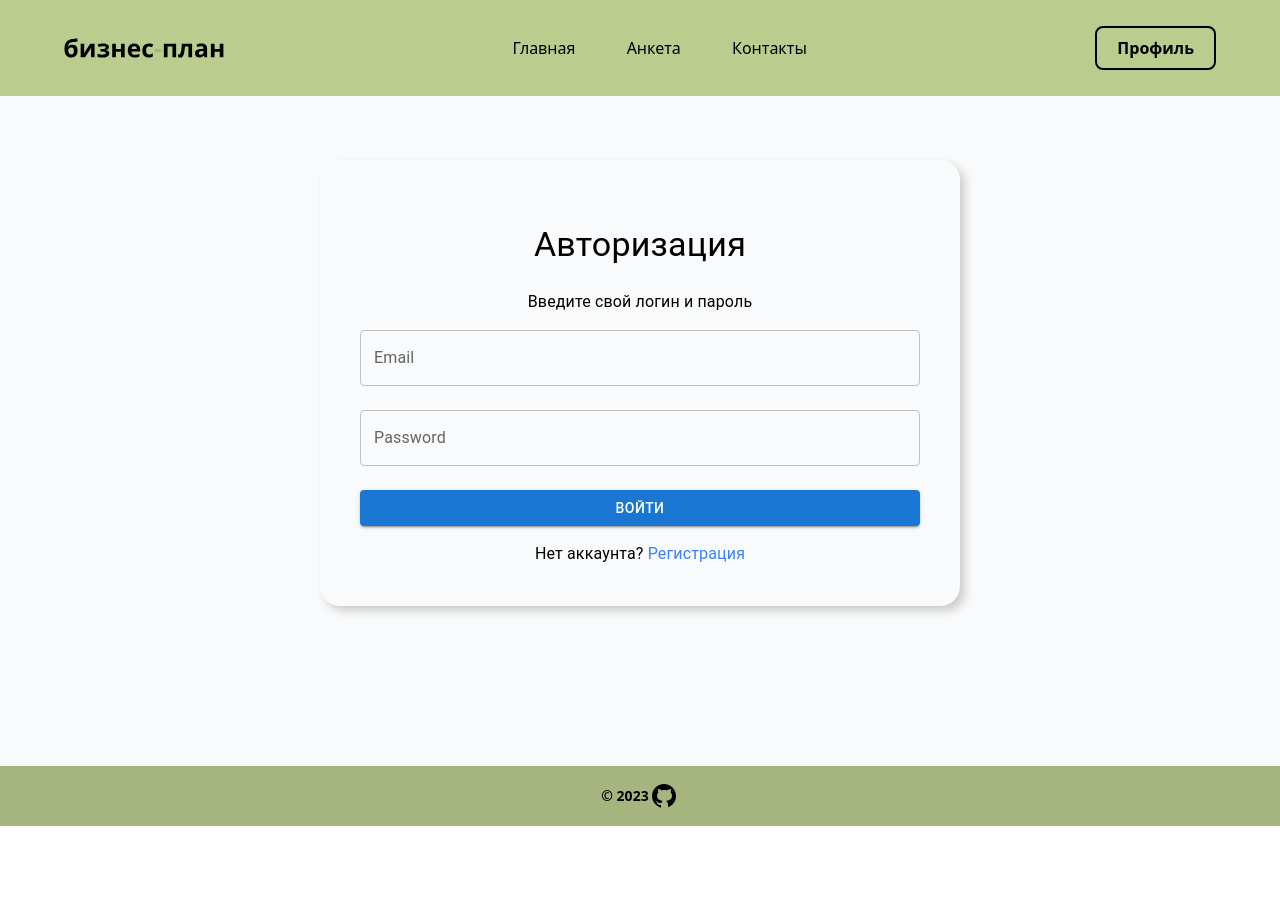
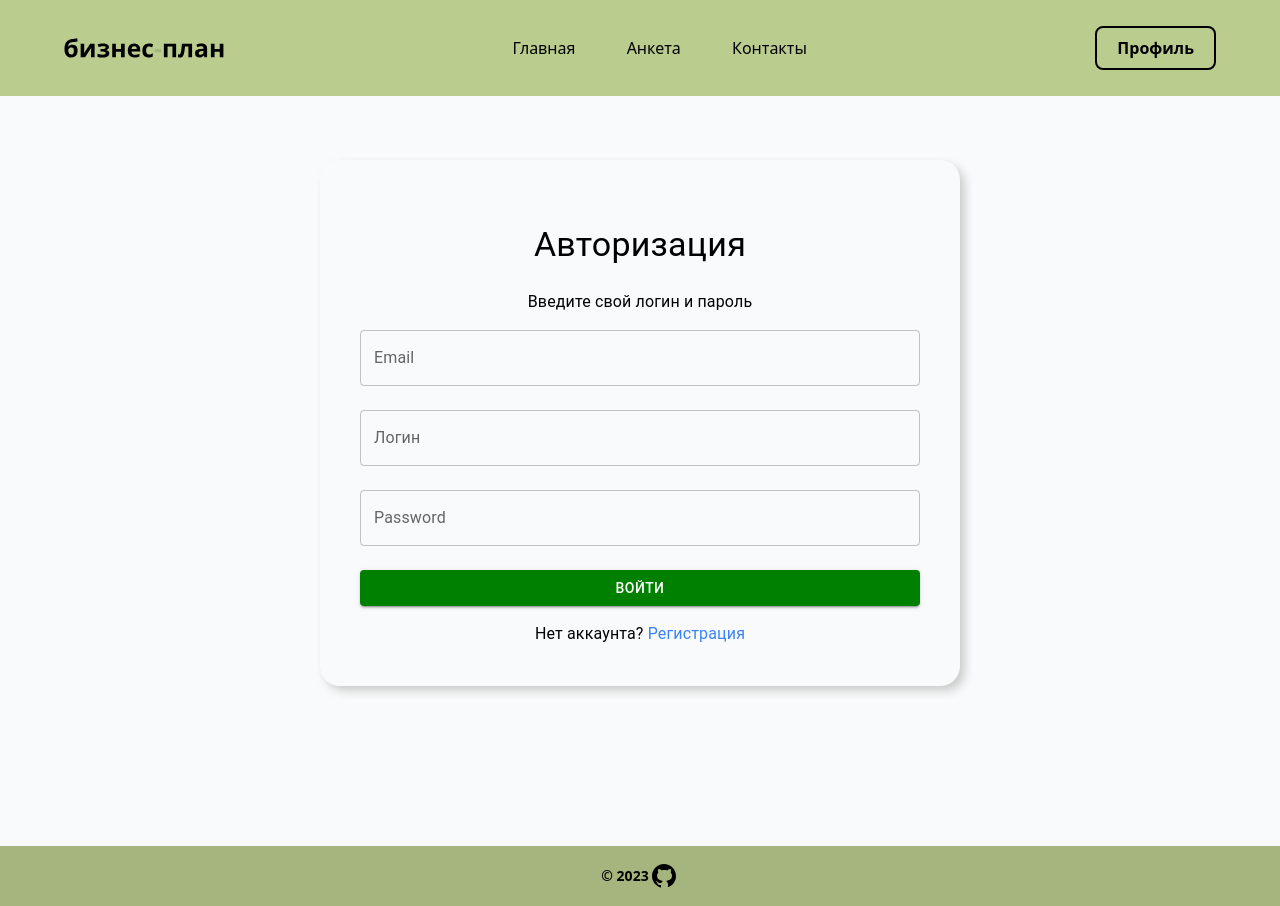
Before and after one commit to evangelipeep/busines-plan-full-app, a React (Create React App) app in the folder frontend/: page /login in a window 1280 px wide. Before the commit the page ends 826 px from the top, so only its background shows below. Built offline with nearby package versions, Linux system fonts and the light colour scheme.

Commit message:
update-axios

```diff
--- a/frontend/src/components/auth/index.tsx
+++ b/frontend/src/components/auth/index.tsx
@@ -7,6 +7,7 @@ import { Box } from '@mui/material'
 import { instance } from '../utils/axios'
 
 export const AuthRootComponent = () => {
+  const [login, setLogin] = useState('')
   const [email, setEmail] = useState('')
   const [password, setPassword] = useState('')
   const location = useLocation()
@@ -15,6 +16,7 @@ export const AuthRootComponent = () => {
     e.preventDefault()
     if (location.pathname === '/login') {
       const userData = {
+        login,
         email,
         password,
       }
@@ -22,6 +24,7 @@ export const AuthRootComponent = () => {
       console.log(user.data)
     } else {
       const userData = {
+        login,
         email,
         password,
       }
@@ -45,9 +48,13 @@ export const AuthRootComponent = () => {
           boxShadow="5px 5px 10px #ccc"
         >
           {location.pathname === '/login' ? (
-            <Login email={setEmail} password={setPassword} />
+            <Login login={setLogin} email={setEmail} password={setPassword} />
           ) : location.pathname === '/register' ? (
-            <Register email={setEmail} password={setPassword} />
+            <Register
+              login={setLogin}
+              email={setEmail}
+              password={setPassword}
+            />
           ) : null}
         </Box>
       </form>
--- a/frontend/src/components/auth/login/Login.tsx
+++ b/frontend/src/components/auth/login/Login.tsx
@@ -3,7 +3,7 @@ import { Link } from 'react-router-dom'
 import { TextField, Typography, Button } from '@mui/material'
 
 export const Login = (props: any) => {
-  const { setEmail, setPassword } = props
+  const { setEmail, setPassword, setLogin } = props
   return (
     <div>
       <Typography variant="h4" padding={3} textAlign="center">
@@ -21,6 +21,14 @@ export const Login = (props: any) => {
         placeholder="Введите свою почту..."
       />
       <TextField
+        fullWidth={true}
+        margin="normal"
+        label="Логин"
+        variant="outlined"
+        placeholder="Введите логин.."
+        onChange={(e) => setLogin(e.target.value)}
+      />
+      <TextField
         onChange={(e) => setPassword(e.target.value)}
         type="password"
         fullWidth={true}
@@ -32,7 +40,12 @@ export const Login = (props: any) => {
       <Button
         type="submit"
         variant="contained"
-        sx={{ marginTop: 2, marginBottom: 2, width: '100%' }}
+        sx={{
+          marginTop: 2,
+          marginBottom: 2,
+          width: '100%',
+          backgroundColor: 'green',
+        }}
       >
         Войти
       </Button>
--- a/frontend/src/components/auth/register/Register.tsx
+++ b/frontend/src/components/auth/register/Register.tsx
@@ -3,7 +3,7 @@ import { Link } from 'react-router-dom'
 import { TextField, Typography, Button } from '@mui/material'
 
 export const Register = (props: any) => {
-  const { setEmail, setPassword } = props
+  const { setEmail, setPassword, setLogin } = props
   return (
     <div>
       <Typography variant="h4" padding={3} textAlign="center">
@@ -12,20 +12,7 @@ export const Register = (props: any) => {
       <Typography variant="body1" textAlign="center">
         Введите данные для регистрации
       </Typography>
-      {/* <TextField
-        fullWidth={true}
-        margin="normal"
-        label="Имя"
-        variant="outlined"
-        placeholder="Введите имя.."
-      />
-      <TextField
-        fullWidth={true}
-        margin="normal"
-        label="Username"
-        variant="outlined"
-        placeholder="Введите username.."
-      /> */}
+
       <TextField
         fullWidth={true}
         margin="normal"
@@ -33,6 +20,14 @@ export const Register = (props: any) => {
         variant="outlined"
         placeholder="Введите свою почту..."
         onChange={(e) => setEmail(e.target.value)}
+      />
+      <TextField
+        fullWidth={true}
+        margin="normal"
+        label="Логин"
+        variant="outlined"
+        placeholder="Введите логин.."
+        onChange={(e) => setLogin(e.target.value)}
       />
       <TextField
         type="password"
@@ -43,18 +38,16 @@ export const Register = (props: any) => {
         placeholder="Введите пароль..."
         onChange={(e) => setPassword(e.target.value)}
       />
-      {/* <TextField
-        type="password"
-        fullWidth={true}
-        margin="normal"
-        label="Password"
-        variant="outlined"
-        placeholder="Повторите свой пароль..."
-      /> */}
+
       <Button
         type="submit"
         variant="contained"
-        sx={{ marginTop: 2, marginBottom: 2, width: '100%' }}
+        sx={{
+          marginTop: 2,
+          marginBottom: 2,
+          width: '100%',
+          backgroundColor: 'green',
+        }}
       >
         Регистрация
       </Button>
--- a/frontend/src/components/utils/axios/index.ts
+++ b/frontend/src/components/utils/axios/index.ts
@@ -1,7 +1,7 @@
 import axios from 'axios'
 
 export const instance = axios.create({
-    baseURL: 'https://localhost:8000/api',
+    baseURL: 'http://localhost:8000',
     timeout: 1000,
     headers: {'X-Custom-Header': 'foobar'}
   });
```
Also changed, not shown: 1 other file (tests, documents, lock files or other folders).
